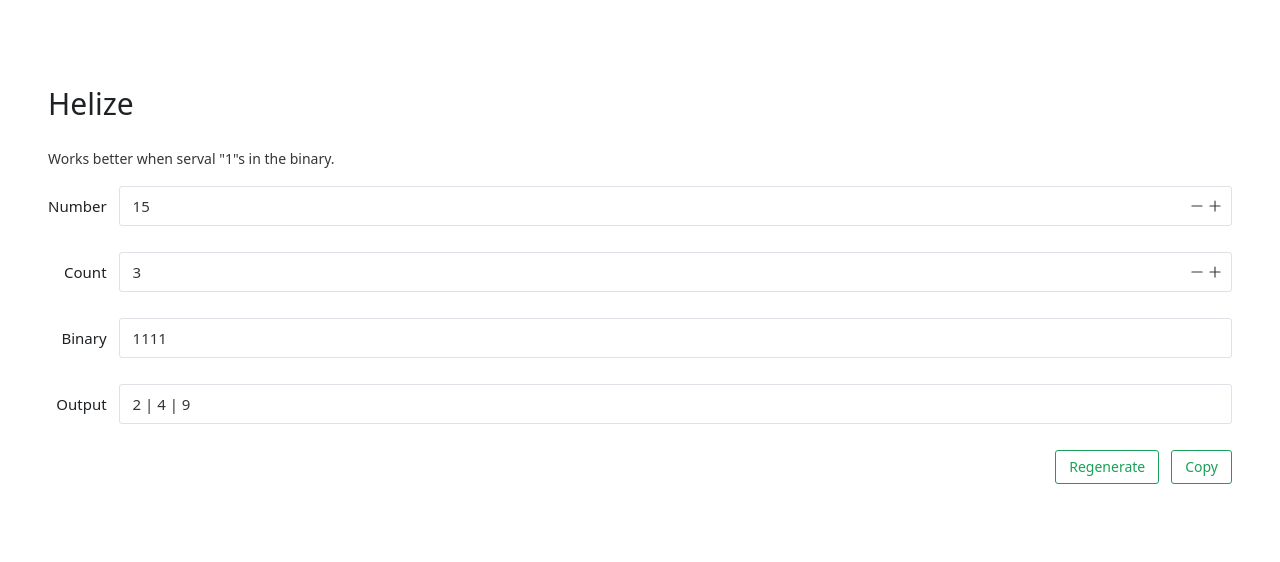
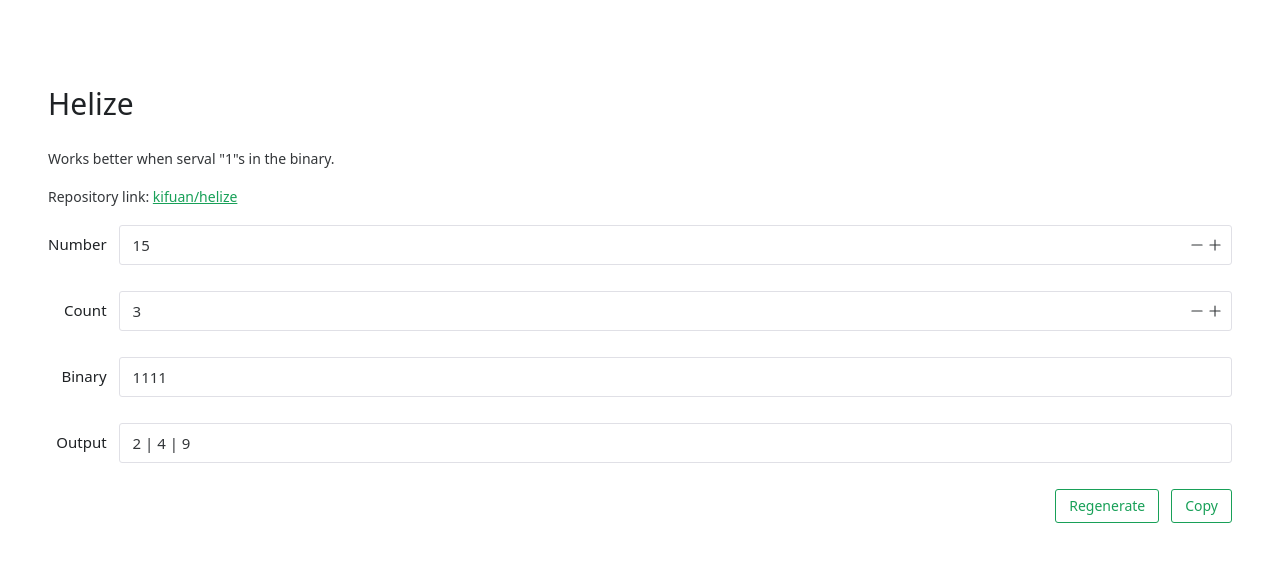
Before and after one commit to kifuan/helize, a Vue app: page / in a window 1280 px wide. Shown: the top 562 px of the page. Built offline with nearby package versions, Linux system fonts and the light colour scheme.

Commit message:
feat: add link to the repository

```diff
--- a/src/components/Helize.vue
+++ b/src/components/Helize.vue
@@ -1,5 +1,6 @@
 <script setup lang="ts">
 import {
+  NA,
   NButton,
   NForm,
   NFormItem,
@@ -73,6 +74,12 @@ async function handleCopy() {
 <template>
   <NH1>Helize</NH1>
   <NP>Works better when serval "1"s in the binary.</NP>
+  <NP>
+    Repository link:
+    <NA href="https://github.com/kifuan/helize" target="_blank">
+      kifuan/helize
+    </NA>
+  </NP>
   <NForm label-placement="left" label-width="auto" size="large">
     <NFormItem label="Number">
       <NInputNumber
```
